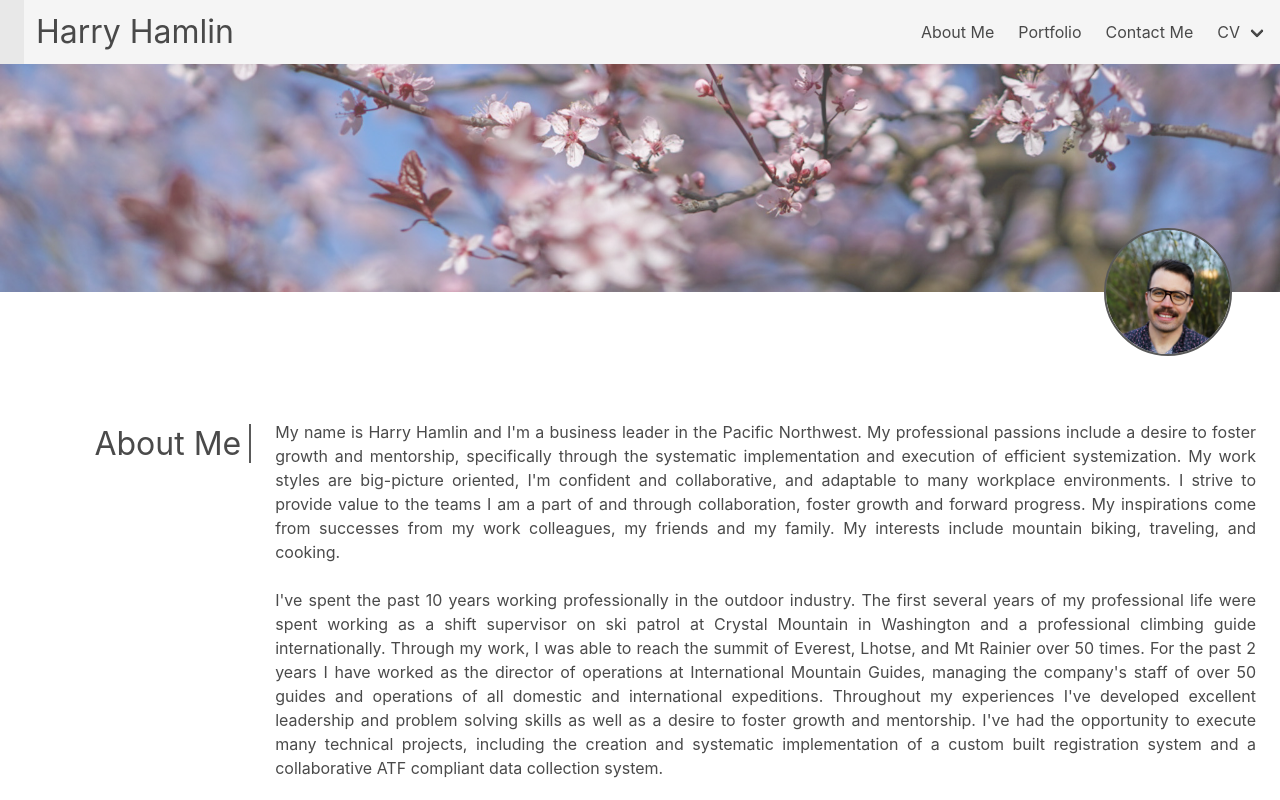
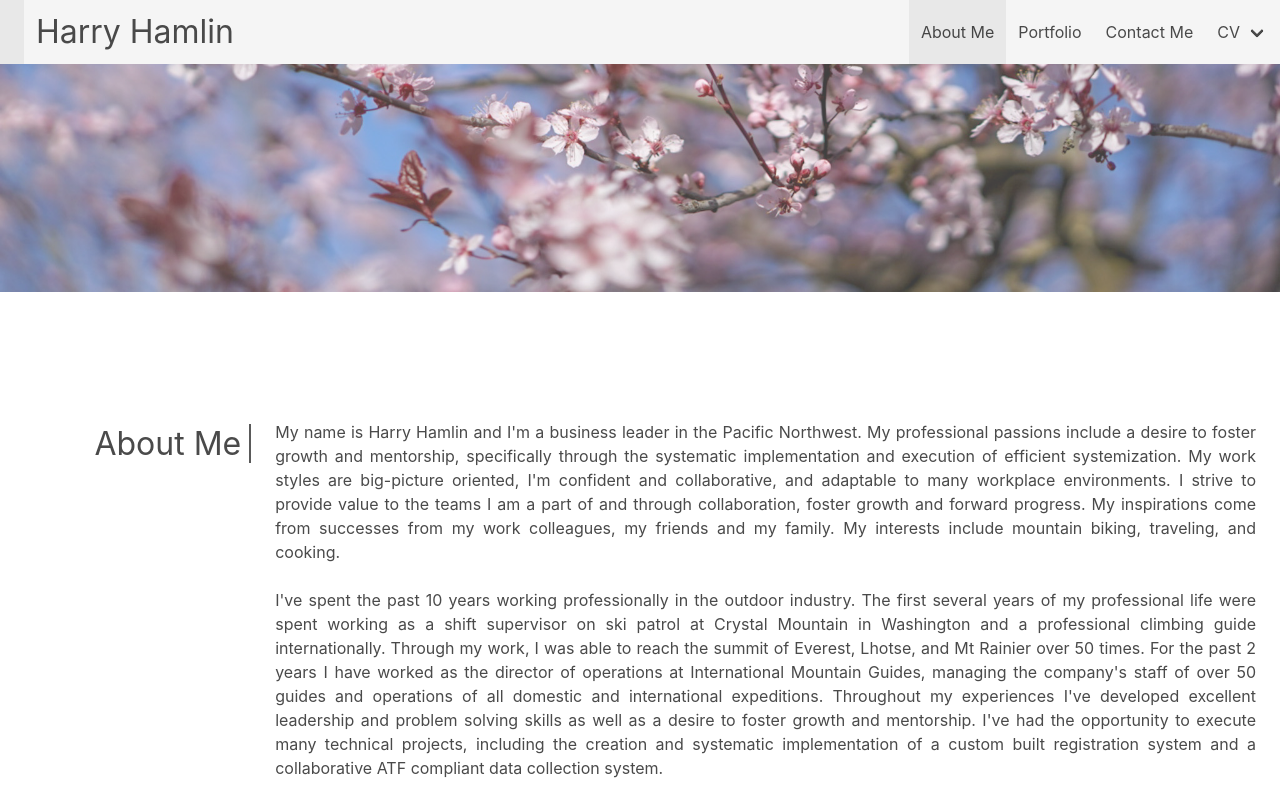
Before and after one commit to harryhamlin/hhamlin-react, a React (Create React App) app: page / in a window 1280 px wide. Built offline with nearby package versions, Linux system fonts and the light colour scheme.

Commit message:
added highlighting of links and adjusted css parameters

```diff
--- a/src/App.js
+++ b/src/App.js
@@ -31,7 +31,7 @@ export default function App() {
       <div>
 
               <Nav currentPage={currentPage} pageChangeHandler={pageChangeHandler} />
-              <Header/>
+              <Header />
               {renderPage()}
               <Footer />
 
--- a/src/components/Card.js
+++ b/src/components/Card.js
@@ -1,25 +1,7 @@
 import React, { useState } from 'react';
 import 'bulma/css/bulma.min.css';
 import { FaGithub } from 'react-icons/fa';
-
 import { IconContext } from "react-icons";
-
-const styles = {
-    title: {
-        position: 'relative',
-        bottom: '8vh',
-    },
-    border: {
-        border: '2px solid #5A5A5A',
-        width: '70vh',
-        height: '30vh',
-        opacity: '.75',
-        // backgroundImage: `url(${props.image})`,
-        backgroundSize: 'cover',
-        backgroundPosition: 'bottom',
-    },
-}
-
 
 export default function Card(props) {
     const [appear, setAppear] = useState({ visibility: 'hidden' });
--- a/src/components/Header.js
+++ b/src/components/Header.js
@@ -28,7 +28,7 @@ export default function Header() {
             </div>
             <div className="is-flex is-flex-direction-row-reverse is-align-items-flex-end mr-6" style={styles.section}>
                 <figure className="image is-128x128">
-                    <img className="is-rounded" src={headshot} id="headshot" alt="Harry Hamlin Headshot" style={styles.headshot} />
+                    <img className={(window.location.href === 'https://www.hhamlin.com/#about') ? 'is-rounded' : 'is-hidden'} src={headshot} id="headshot" alt="Harry Hamlin Headshot" style={styles.headshot} />
                 </figure>
             </div>
         </div>
--- a/src/components/Nav.js
+++ b/src/components/Nav.js
@@ -30,15 +30,15 @@ return (
   <div id="nav-hhamlin" className={`navbar-menu ${active ? "is-active" : ""}`}>
     <div className="navbar-end">
 
-      <a className="navbar-item" href="#about"  onClick ={() => pageChangeHandler('about')}>
+      <a className={currentPage === 'about' ? 'navbar-item is-active': 'navbar-item'} href="#about" onClick ={() => pageChangeHandler('about')}>
         About Me
       </a>
 
-      <a className="navbar-item" href="#portfolio" onClick ={() => pageChangeHandler('portfolio')}>
+      <a className={currentPage === 'portfolio' ? 'navbar-item is-active': 'navbar-item'} href="#portfolio" onClick ={() => pageChangeHandler('portfolio')}>
         Portfolio
       </a>
 
-      <a className="navbar-item" href="#contact" onClick ={() => pageChangeHandler('contact')}>
+      <a className={currentPage === 'contact' ? 'navbar-item is-active': 'navbar-item'} href="#contact" onClick ={() => pageChangeHandler('contact')}>
         Contact Me
       </a>
 
@@ -48,10 +48,10 @@ return (
         </a>
 
         <div className="navbar-dropdown">
-          <a className="navbar-item" href="https://harryhamlin.github.io/hhamlin/harryhamlin.html">
+          <a className="navbar-item" target="_blank" rel="noreferrer" href="https://harryhamlin.github.io/hhamlin/harryhamlin.html">
             HTML
           </a>
-          <a className="navbar-item" href="https://harryhamlin.github.io/hhamlin/cvharryhamlin.html">
+          <a className="navbar-item" target="_blank" rel="noreferrer" href="https://harryhamlin.github.io/hhamlin/cvharryhamlin.html">
             PDF
           </a>
         </div>
```
